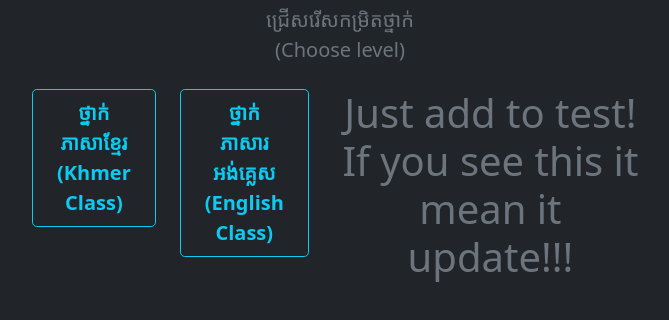
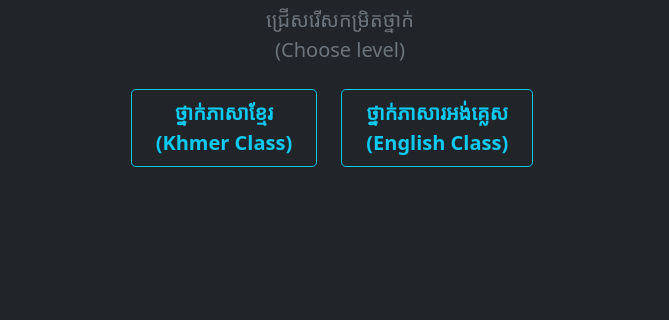
Before and after one commit to axprogramer/salamom, a plain HTML site: page secondary.html in a window 1280 px wide. Shown: the part 334-654 px from the top of the page, without its empty margins (300-969 px from the left). Drawn offline with Linux system fonts and the light colour scheme.

Commit message:
Update secondary.html

```diff
--- a/secondary.html
+++ b/secondary.html
@@ -20,7 +20,7 @@
             <div class="d-grid gap-2 d-sm-flex justify-content-sm-center">
               <a href="skhmer-login.html"><button type="button" class="btn btn-outline-info btn-lg px-4 me-sm-3 fw-bold">ថ្នាក់ភាសាខ្មែរ <br>(Khmer Class)</button></a>
               <a href="sEnglish-login.html"><button type="button" class="btn btn-outline-info btn-lg px-4 me-sm-3 fw-bold">ថ្នាក់ភាសារអង់គ្លេស <br>(English Class)</button></a>
-                <h1>Just add to test! If you see this it mean it update!!!</h1>
+
             </div>
           </div>
         </div>
```
